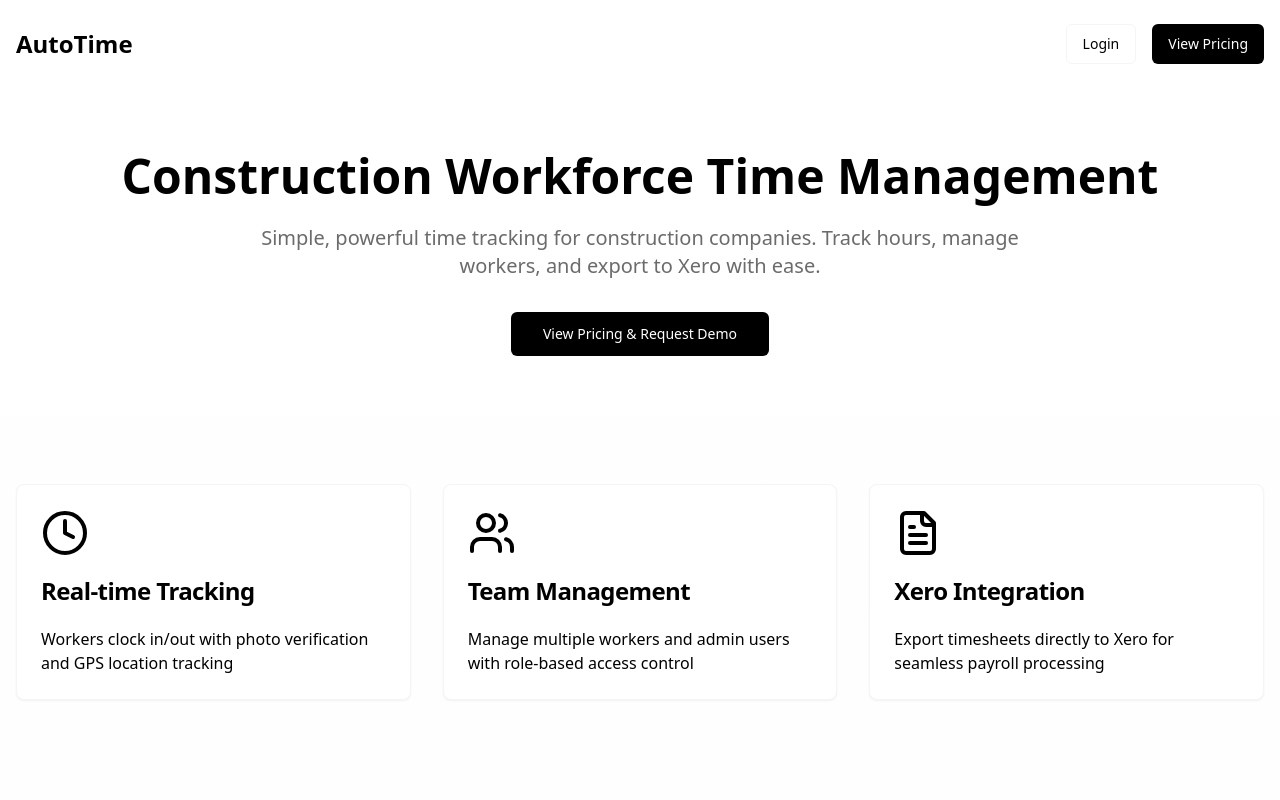
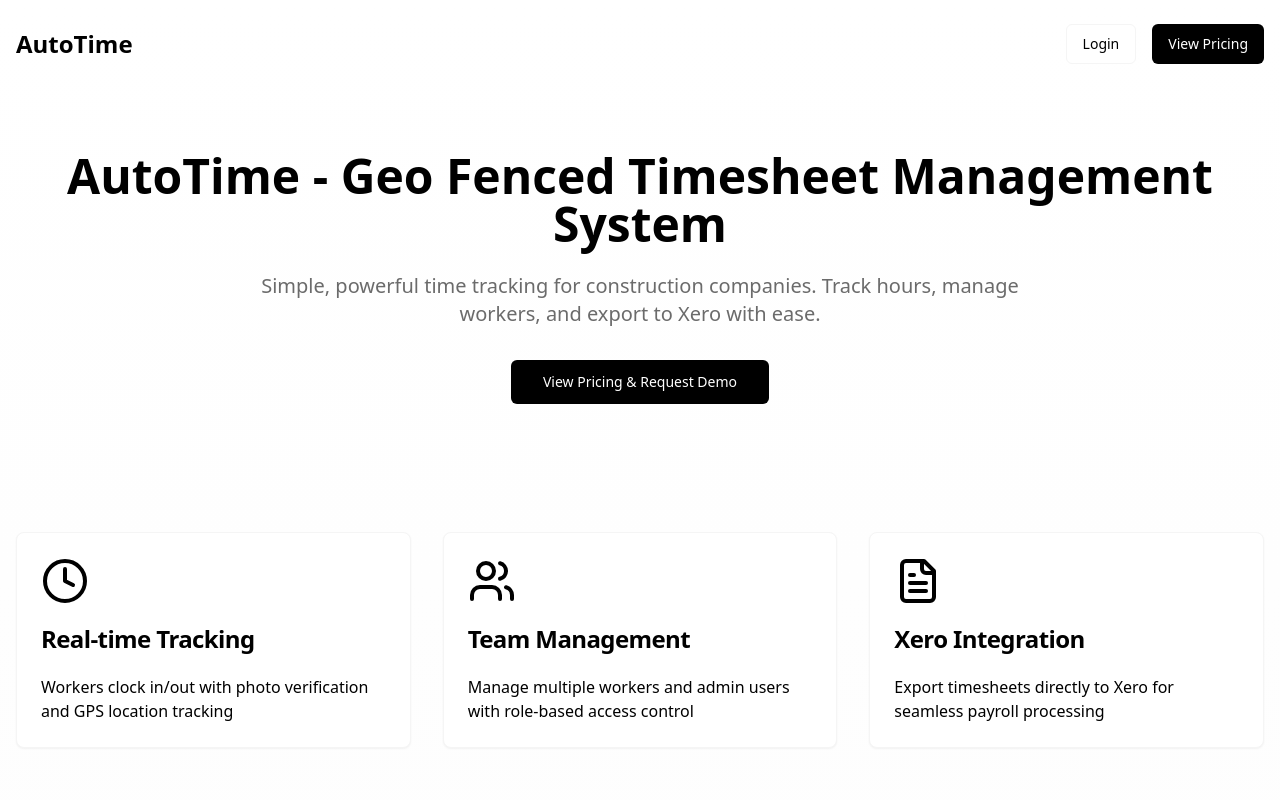
Before and after one commit to Hillway-UK/worksite-sync, a React (Vite) app: page / in a window 1280 px wide. Shown: the top 800 px of the page. Built offline with nearby package versions, Linux system fonts and the light colour scheme.

Commit message:
Code edited in Lovable Code Editor

```diff
--- a/src/pages/Landing.tsx
+++ b/src/pages/Landing.tsx
@@ -22,7 +22,7 @@ export default function Landing() {
 
       {/* Hero Section */}
       <section className="container mx-auto px-4 py-16 text-center">
-        <h2 className="text-5xl font-bold mb-6">Construction Workforce Time Management</h2>
+        <h2 className="text-5xl font-bold mb-6">AutoTime - Geo Fenced Timesheet Management System </h2>
         <p className="text-xl text-muted-foreground mb-8 max-w-3xl mx-auto">
           Simple, powerful time tracking for construction companies. Track hours, manage workers, and export to Xero with ease.
         </p>
```
